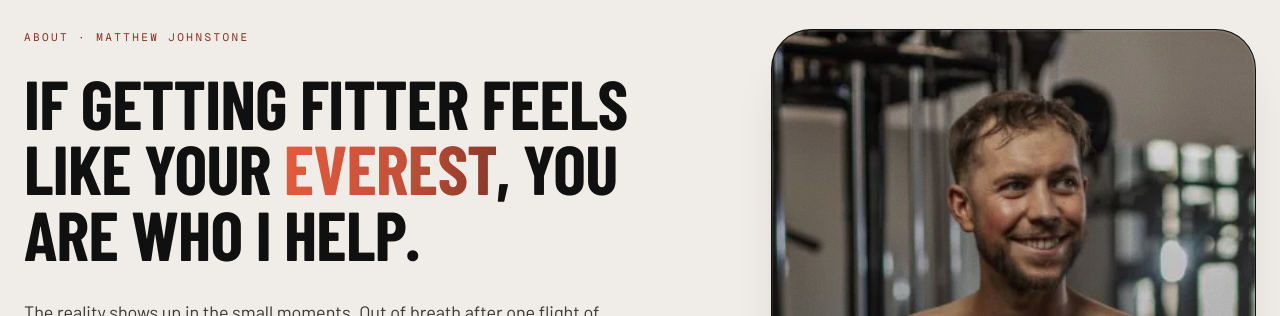
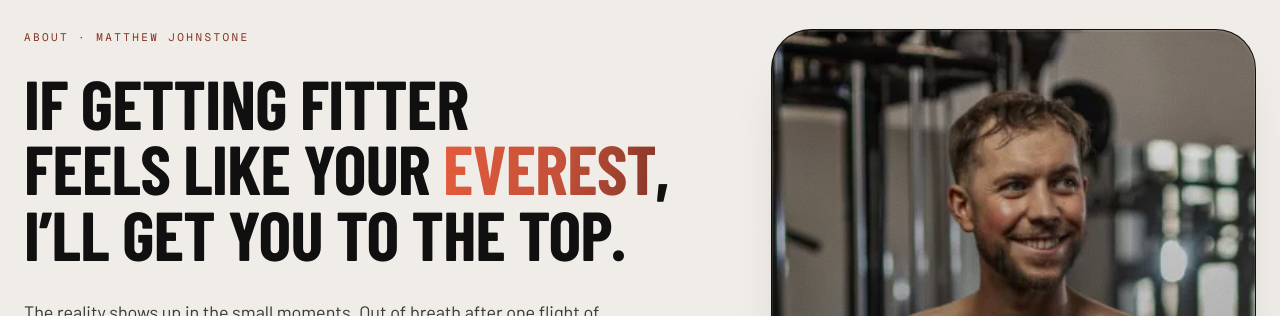
Before and after one commit to coachedbymattj/Matt-Coaching-Website-V2, a Next.js app: page /about in a window 1280 px wide. Shown: the part 176-492 px from the top of the page. Built offline with nearby package versions, Linux system fonts and the light colour scheme; no server answers.

Commit message:
copy: update hero headline
Co-Authored-By: Claude Opus 4.7 (1M context) <noreply@anthropic.com>

```diff
--- a/app/about/page.tsx
+++ b/app/about/page.tsx
@@ -81,9 +81,12 @@ export default function AboutPage() {
               About · Matthew Johnstone
             </div>
             <h1 className="mt-6 font-display text-[clamp(2.3rem,5.4vw,4.4rem)] font-bold uppercase leading-[0.95] tracking-[-0.02em] text-ink-900">
-              If getting fitter feels like your{" "}
-              <span className="text-ember-grad">Everest</span>, you are who I
-              help.
+              If getting fitter
+              <br />
+              feels like your{" "}
+              <span className="text-ember-grad">Everest</span>,
+              <br />
+              I&rsquo;ll get you to the top.
             </h1>
             <p className="mt-8 max-w-[60ch] text-lg leading-relaxed text-ink-600">
               The reality shows up in the small moments. Out of breath after one
--- a/app/components/home/Hero.tsx
+++ b/app/components/home/Hero.tsx
@@ -52,7 +52,9 @@ export function HomeHero() {
         <div className="grid grid-cols-12 items-end gap-8">
           <Reveal y={20} className="col-span-12 md:col-span-9">
             <h1 className="font-display text-[clamp(2.8rem,9.4vw,8.5rem)] font-bold uppercase leading-[0.86] tracking-[-0.02em] text-canvas">
-              If getting fitter feels like your{" "}
+              If getting fitter
+              <br />
+              feels like your{" "}
               <span className="relative inline-block">
                 <span
                   className="bg-clip-text text-transparent"
@@ -70,7 +72,7 @@ export function HomeHero() {
               </span>
               ,
               <br />
-              <span className="text-canvas/55">you are who I help.</span>
+              <span className="text-canvas/55">I&rsquo;ll get you to the top.</span>
             </h1>
           </Reveal>
 
--- a/app/preview/v3a/performance-annual/page.tsx
+++ b/app/preview/v3a/performance-annual/page.tsx
@@ -73,7 +73,7 @@ export default function PerformanceAnnualPreview() {
                 </span>
                 ,
                 <br />
-                <span className="text-ink-400">you are who I help.</span>
+                <span className="text-ink-400">I&rsquo;ll get you to the top.</span>
               </h1>
             </Reveal>
 
--- a/app/preview/v3b/lab-field-manual/page.tsx
+++ b/app/preview/v3b/lab-field-manual/page.tsx
@@ -92,7 +92,7 @@ export default function LabFieldManualPreview() {
                   <br />
                   feels like your <span className="text-ember-grad">Everest</span>,
                   <br />
-                  you are who I help.
+                  I&rsquo;ll get you to the top.
                 </h1>
               </Reveal>
 
--- a/app/preview/v3c/heat-and-ash/page.tsx
+++ b/app/preview/v3c/heat-and-ash/page.tsx
@@ -78,7 +78,7 @@ export default function HeatAndAshPreview() {
                   />
                 </span>
                 ,<br />
-                <span className="text-canvas/60">you are who I help.</span>
+                <span className="text-canvas/60">I&rsquo;ll get you to the top.</span>
               </h1>
 
               <div className="mt-10 grid grid-cols-1 items-end gap-6 md:grid-cols-12">
```
